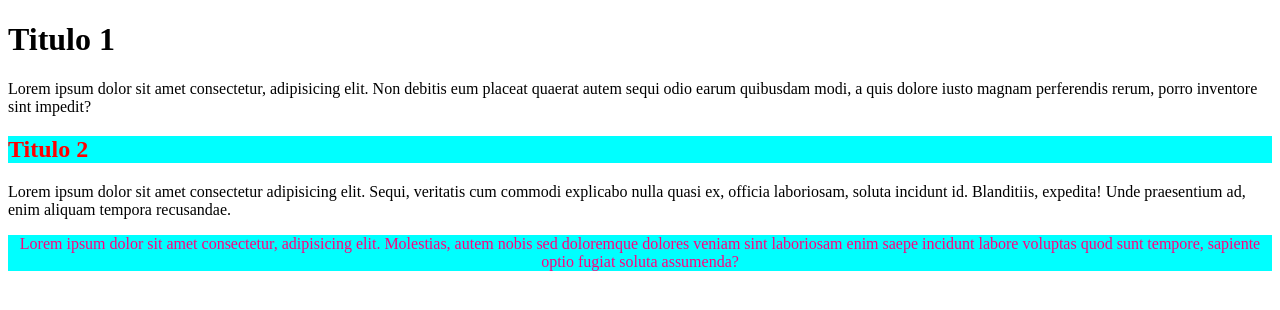
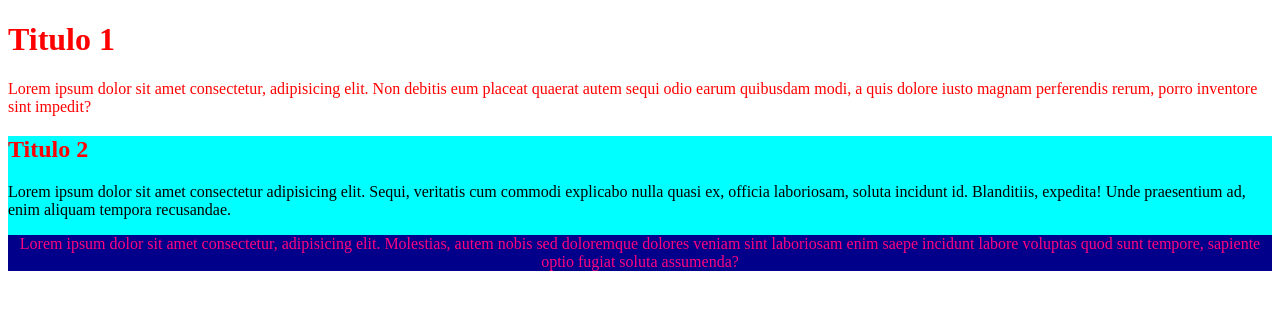
Before and after one commit to AlexMachoSalas/FULLSTACK, a plain HTML site: page Ejercicios/Clases-estilo.html in a window 1280 px wide. Drawn offline with Linux system fonts and the light colour scheme.

Commit message:
Update Clases-estilo.html

```diff
--- a/Ejercicios/Clases-estilo.html
+++ b/Ejercicios/Clases-estilo.html
@@ -8,14 +8,14 @@
     <title>Clases-estilo</title>
 </head>
 <body>
-    <div>
+    <div class="c1">
         <h1>Titulo 1</h1>
         <p>Lorem ipsum dolor sit amet consectetur, adipisicing elit. Non debitis eum placeat quaerat autem sequi odio earum quibusdam modi, a quis dolore iusto magnam perferendis rerum, porro inventore sint impedit?</p>
     </div>
-    <div>
-        <h2 class="c1 c2">Titulo 2</h2>
+    <div class="c2">
+        <h2 class="c1">Titulo 2</h2>
         <p>Lorem ipsum dolor sit amet consectetur adipisicing elit. Sequi, veritatis cum commodi explicabo nulla quasi ex, officia laboriosam, soluta incidunt id. Blanditiis, expedita! Unde praesentium ad, enim aliquam tempora recusandae.</p>
-        <p class="c2 c3">Lorem ipsum dolor sit amet consectetur, adipisicing elit. Molestias, autem nobis sed doloremque dolores veniam sint laboriosam enim saepe incidunt labore voluptas quod sunt tempore, sapiente optio fugiat soluta assumenda?</p>
+        <p class="c3">Lorem ipsum dolor sit amet consectetur, adipisicing elit. Molestias, autem nobis sed doloremque dolores veniam sint laboriosam enim saepe incidunt labore voluptas quod sunt tempore, sapiente optio fugiat soluta assumenda?</p>
     </div>
 </body>
 </html>
```
